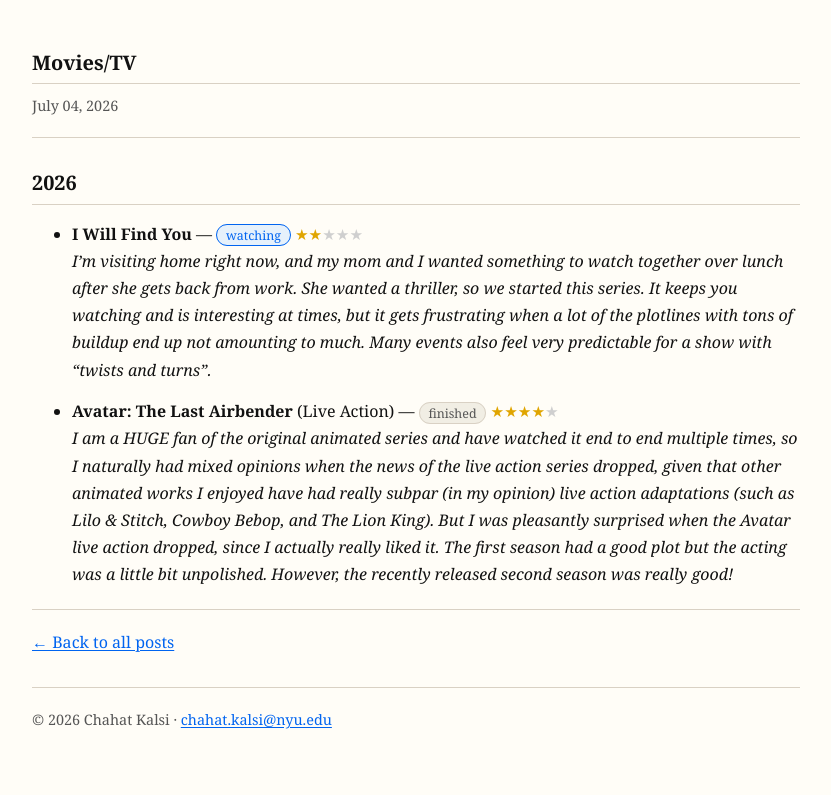
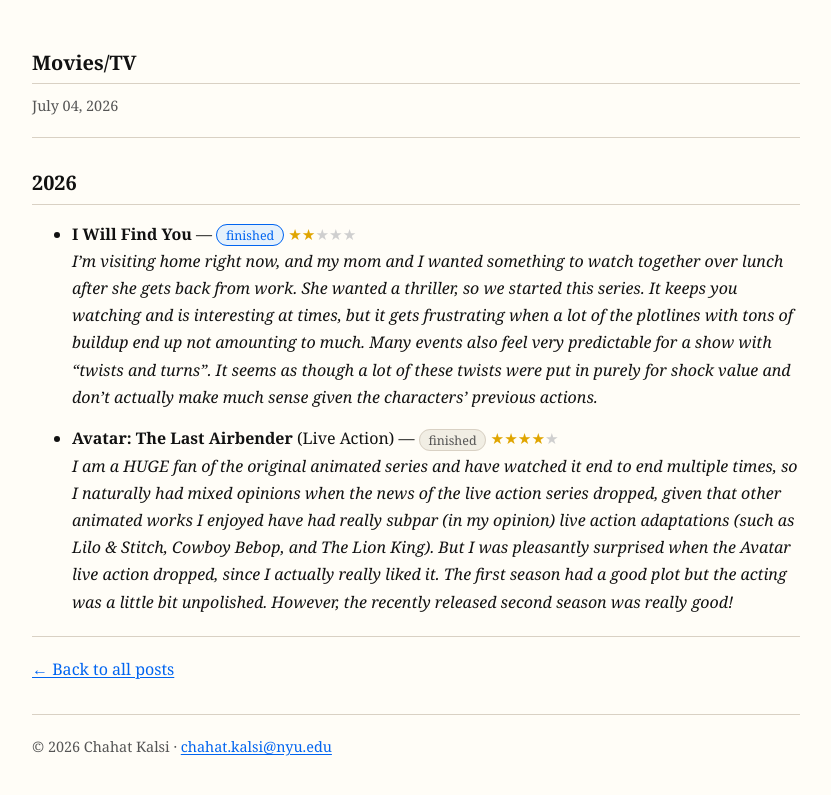
Before and after one commit to Chahat08/Chahat08.github.io, a Jekyll site: the page built from _posts/2026-07-04-movies_tv.md, in a window 1280 px wide, cut to the strip 485-1299 px from the top of the page. Shown: the top 795 px of the strip, without its empty margins (224-1055 px from the left). Built offline with Jekyll 4.4.1, drawn with Linux system fonts in a browser that asks for light colours; nearby versions of some CDN libraries.

Commit message:
show finished

```diff
--- a/_posts/2026-07-04-movies_tv.md
+++ b/_posts/2026-07-04-movies_tv.md
@@ -7,8 +7,8 @@ featured: true
 
 ## 2026
 
-- **I Will Find You** — `watching`{: .tag .tag-reading} {% include stars.html rating=2 %}
-  *I'm visiting home right now, and my mom and I wanted something to watch together over lunch after she gets back from work. She wanted a thriller, so we started this series. It keeps you watching and is interesting at times, but it gets frustrating when a lot of the plotlines with tons of buildup end up not amounting to much. Many events also feel very predictable for a show with "twists and turns".*
+- **I Will Find You** — `finished`{: .tag .tag-reading} {% include stars.html rating=2 %}
+  *I'm visiting home right now, and my mom and I wanted something to watch together over lunch after she gets back from work. She wanted a thriller, so we started this series. It keeps you watching and is interesting at times, but it gets frustrating when a lot of the plotlines with tons of buildup end up not amounting to much. Many events also feel very predictable for a show with "twists and turns". It seems as though a lot of these twists were put in purely for shock value and don't actually make much sense given the characters' previous actions.*
 
 - **Avatar: The Last Airbender** (Live Action) — `finished`{: .tag .tag-finished} {% include stars.html rating=4 %}
   *I am a HUGE fan of the original animated series and have watched it end to end multiple times, so I naturally had mixed opinions when the news of the live action series dropped, given that other animated works I enjoyed have had really subpar (in my opinion) live action adaptations (such as Lilo & Stitch, Cowboy Bebop, and The Lion King). But I was pleasantly surprised when the Avatar live action dropped, since I actually really liked it. The first season had a good plot but the acting was a little bit unpolished. However, the recently released second season was really good!*
```
